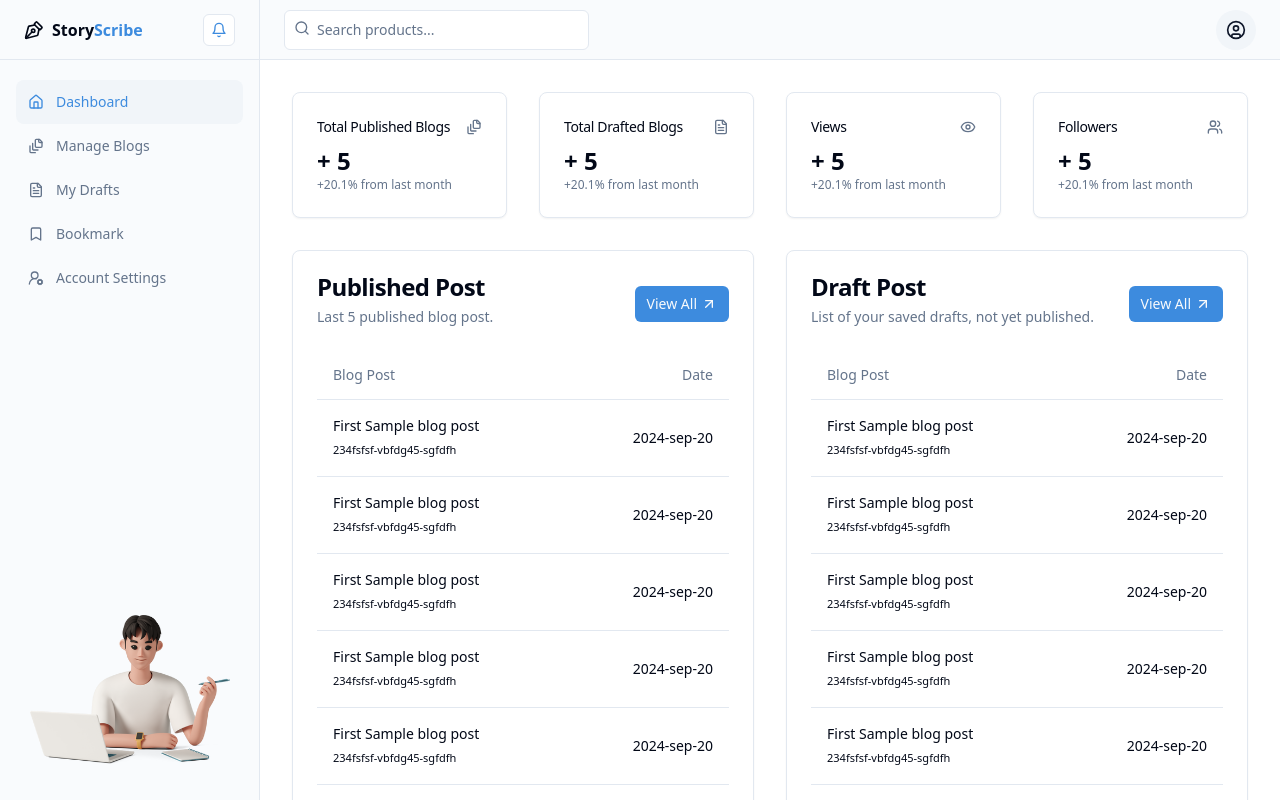
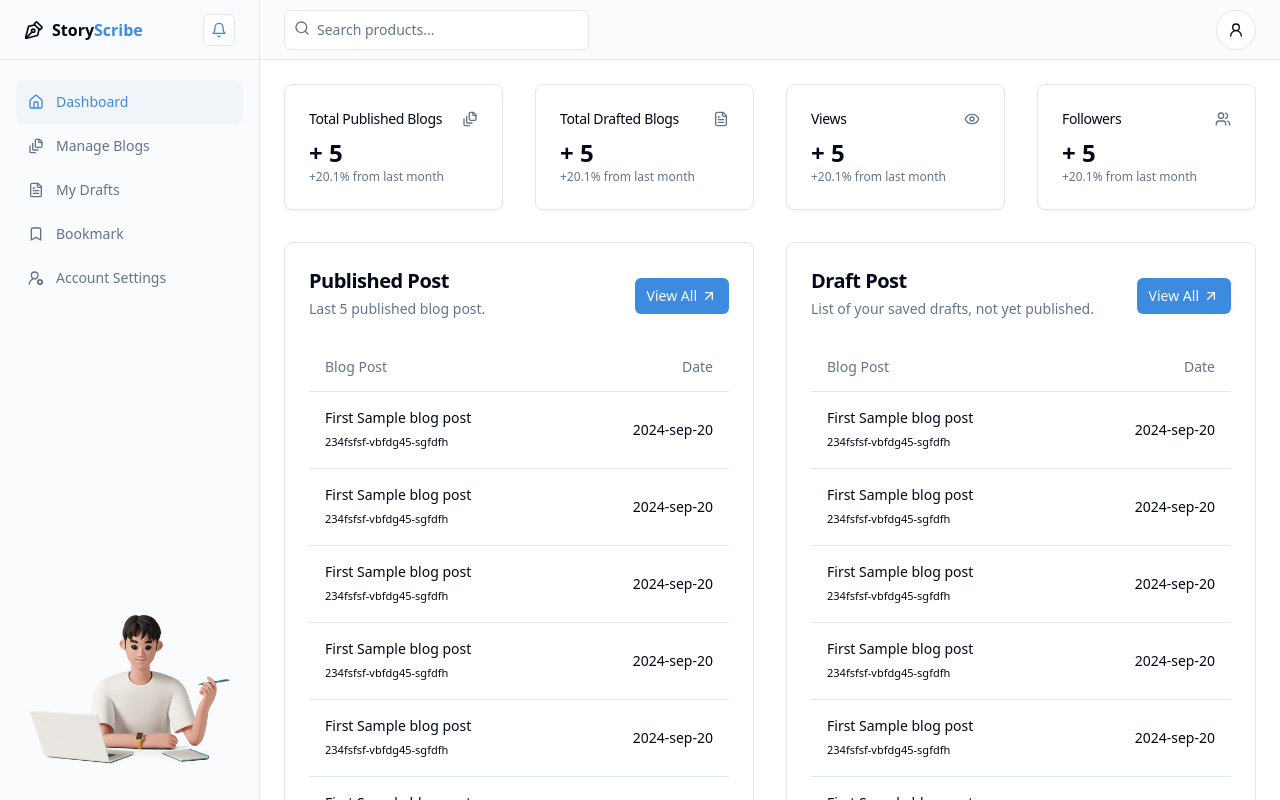
Before and after one commit to Nayak-Sahil/StoryScribe, a React (Vite) app in the folder client/: page /Dashboard in a window 1280 px wide. Built offline with nearby package versions, Linux system fonts and the light colour scheme.

Commit message:
Add: Writer Dashboard Layout

```diff
--- a/client/src/Dashboard/DashboardLayout.jsx
+++ b/client/src/Dashboard/DashboardLayout.jsx
@@ -3,11 +3,14 @@ import {
   Bell,
   Bookmark,
   CircleUser,
+  CircleUserRound,
   FileStack,
   FileText,
   Home,
   Menu,
   Search,
+  UserCircle,
+  UserRound,
   UserRoundCog,
 } from "lucide-react";
 
@@ -124,16 +127,15 @@ export default function DashboardLayout() {
           </div>
           <DropdownMenu>
             <DropdownMenuTrigger asChild>
-              <Button variant="secondary" size="icon" className="rounded-full">
-                <CircleUser className="h-5 w-5" />
+              <Button variant="outline" size="icon" className="rounded-full">
+                <UserRound className="text-card-foreground h-4 w-4" />
                 <span className="sr-only">Toggle user menu</span>
               </Button>
             </DropdownMenuTrigger>
             <DropdownMenuContent align="end">
-              <DropdownMenuLabel>My Account</DropdownMenuLabel>
+              <DropdownMenuLabel>nayaksahil992003@gmail.com</DropdownMenuLabel>
               <DropdownMenuSeparator />
               <DropdownMenuItem>Settings</DropdownMenuItem>
-              <DropdownMenuItem>Support</DropdownMenuItem>
               <DropdownMenuSeparator />
               <DropdownMenuItem>Logout</DropdownMenuItem>
             </DropdownMenuContent>
--- a/client/src/Dashboard/RecentPostList.jsx
+++ b/client/src/Dashboard/RecentPostList.jsx
@@ -29,8 +29,8 @@ export default function RecentPostList({
   return (
     <Card x-chunk={`dashboard-01-chunk-${chunkNo}`}>
       <CardHeader className="flex flex-row items-center">
-        <div className="grid gap-2">
-          <CardTitle>{title}</CardTitle>
+        <div className="grid gap-1">
+          <CardTitle className="text-xl">{title}</CardTitle>
           <CardDescription>{description}</CardDescription>
         </div>
         <Button asChild size="sm" className="ml-auto gap-1">
--- a/client/src/Dashboard/WriterDashboard.jsx
+++ b/client/src/Dashboard/WriterDashboard.jsx
@@ -28,7 +28,7 @@ const statisticsArr = [
 
 export default function WriterDashboard() {
   return (
-    <main className="flex flex-1 flex-col gap-4 p-4 md:gap-8 md:p-4">
+    <main className="flex flex-1 flex-col gap-4 p-2 md:gap-8 md:p-2">
       <div className="grid gap-4 md:grid-cols-2 md:gap-8 lg:grid-cols-4">
         {statisticsArr.map((stats, idx)=>{
             return (<StatisticsCard key={idx} title={stats.title} statistics={stats.statistics} icon={stats.icon} index={idx} />)
--- a/client/src/components/ui/card.jsx
+++ b/client/src/components/ui/card.jsx
@@ -21,7 +21,7 @@ CardHeader.displayName = "CardHeader"
 const CardTitle = React.forwardRef(({ className, ...props }, ref) => (
   <h3
     ref={ref}
-    className={cn("text-2xl font-semibold leading-none tracking-tight", className)}
+    className={cn("text-xl font-semibold leading-none tracking-tight", className)}
     {...props} />
 ))
 CardTitle.displayName = "CardTitle"
```
